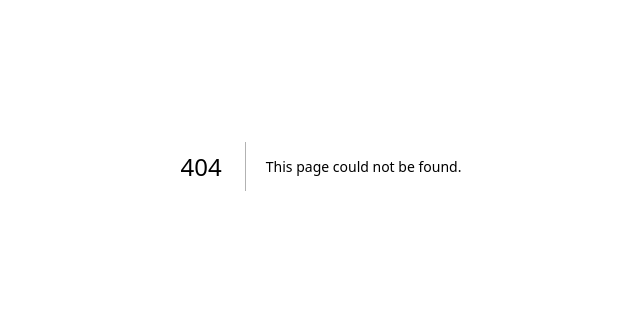
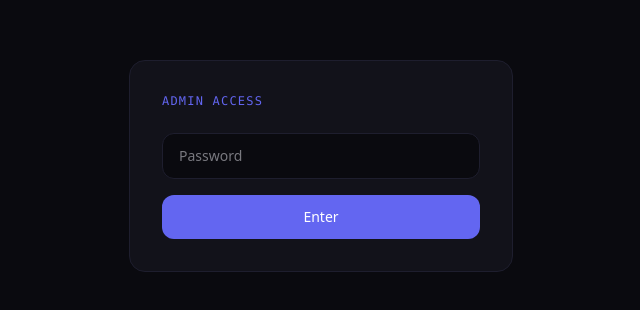
Before and after one commit to William-Edwards-STFC/landing-page, a Next.js app: page /admin/login in a window 1280 px wide. Before the commit this address had no page. Shown: the part 234-544 px from the top of the page, without its empty margins (319-959 px from the left). Built offline with nearby package versions, Linux system fonts and the light colour scheme.

Commit message:
Add password-protected admin portal with Grafana embed

```diff
--- /dev/null
+++ b/app/admin/login/page.tsx
@@ -0,0 +1,71 @@
+"use client";
+import { useState } from "react";
+import { useRouter } from "next/navigation";
+
+export default function AdminLogin() {
+  const [password, setPassword] = useState("");
+  const [error, setError] = useState("");
+  const [loading, setLoading] = useState(false);
+  const router = useRouter();
+
+  async function handleSubmit(e: React.FormEvent) {
+    e.preventDefault();
+    setLoading(true);
+    setError("");
+
+    const res = await fetch("/api/admin/login", {
+      method: "POST",
+      headers: { "Content-Type": "application/json" },
+      body: JSON.stringify({ password }),
+    });
+
+    if (res.ok) {
+      router.push("/admin");
+    } else {
+      setError("Invalid password");
+      setLoading(false);
+    }
+  }
+
+  return (
+    <div
+      className="min-h-screen flex items-center justify-center"
+      style={{ background: "var(--background)" }}
+    >
+      <div
+        className="w-full max-w-sm p-8 rounded-2xl"
+        style={{ background: "var(--card)", border: "1px solid var(--border)" }}
+      >
+        <p className="font-mono text-xs tracking-widest uppercase mb-6" style={{ color: "var(--accent)" }}>
+          Admin access
+        </p>
+        <form onSubmit={handleSubmit} className="flex flex-col gap-4">
+          <input
+            type="password"
+            placeholder="Password"
+            value={password}
+            onChange={(e) => setPassword(e.target.value)}
+            className="w-full px-4 py-3 rounded-xl text-sm outline-none"
+            style={{
+              background: "var(--background)",
+              border: "1px solid var(--border)",
+              color: "var(--foreground)",
+            }}
+            autoFocus
+          />
+          {error && (
+            <p className="text-sm" style={{ color: "#f87171" }}>{error}</p>
+          )}
+          <button
+            type="submit"
+            disabled={loading}
+            className="w-full py-3 rounded-xl text-sm font-medium transition-opacity duration-200"
+            style={{ background: "var(--accent)", color: "white", opacity: loading ? 0.6 : 1 }}
+          >
+            {loading ? "Checking..." : "Enter"}
+          </button>
+        </form>
+      </div>
+    </div>
+  );
+}
--- /dev/null
+++ b/app/admin/page.tsx
@@ -0,0 +1,38 @@
+import { cookies } from "next/headers";
+import { redirect } from "next/navigation";
+
+async function logout() {
+  "use server";
+  const cookieStore = await cookies();
+  cookieStore.delete("admin_token");
+  redirect("/admin/login");
+}
+
+export default function AdminPage() {
+  return (
+    <div className="flex flex-col h-screen" style={{ background: "var(--background)" }}>
+      <header
+        className="flex items-center justify-between px-6 py-3 shrink-0"
+        style={{ borderBottom: "1px solid var(--border)", background: "var(--card)" }}
+      >
+        <p className="font-mono text-xs tracking-widest uppercase" style={{ color: "var(--accent)" }}>
+          Admin · Grafana
+        </p>
+        <form action={logout}>
+          <button
+            type="submit"
+            className="px-4 py-2 rounded-lg text-xs font-medium transition-opacity duration-200 hover:opacity-70"
+            style={{ background: "var(--border)", color: "var(--foreground)" }}
+          >
+            Log out
+          </button>
+        </form>
+      </header>
+      <iframe
+        src="https://grafana.williamedwards.me"
+        className="flex-1 w-full border-0"
+        title="Grafana"
+      />
+    </div>
+  );
+}
--- /dev/null
+++ b/app/api/admin/login/route.ts
@@ -0,0 +1,19 @@
+import { NextRequest, NextResponse } from "next/server";
+
+export async function POST(req: NextRequest) {
+  const { password } = await req.json();
+
+  if (password !== process.env.ADMIN_PASSWORD) {
+    return NextResponse.json({ error: "Invalid password" }, { status: 401 });
+  }
+
+  const res = NextResponse.json({ ok: true });
+  res.cookies.set("admin_token", password, {
+    httpOnly: true,
+    secure: process.env.NODE_ENV === "production",
+    sameSite: "strict",
+    maxAge: 60 * 60 * 8, // 8 hours
+    path: "/",
+  });
+  return res;
+}
--- /dev/null
+++ b/middleware.ts
@@ -0,0 +1,19 @@
+import { NextResponse } from "next/server";
+import type { NextRequest } from "next/server";
+
+export function middleware(request: NextRequest) {
+  const { pathname } = request.nextUrl;
+
+  if (pathname.startsWith("/admin") && !pathname.startsWith("/admin/login")) {
+    const token = request.cookies.get("admin_token");
+    if (!token || token.value !== process.env.ADMIN_PASSWORD) {
+      return NextResponse.redirect(new URL("/admin/login", request.url));
+    }
+  }
+
+  return NextResponse.next();
+}
+
+export const config = {
+  matcher: ["/admin/:path*"],
+};
```
